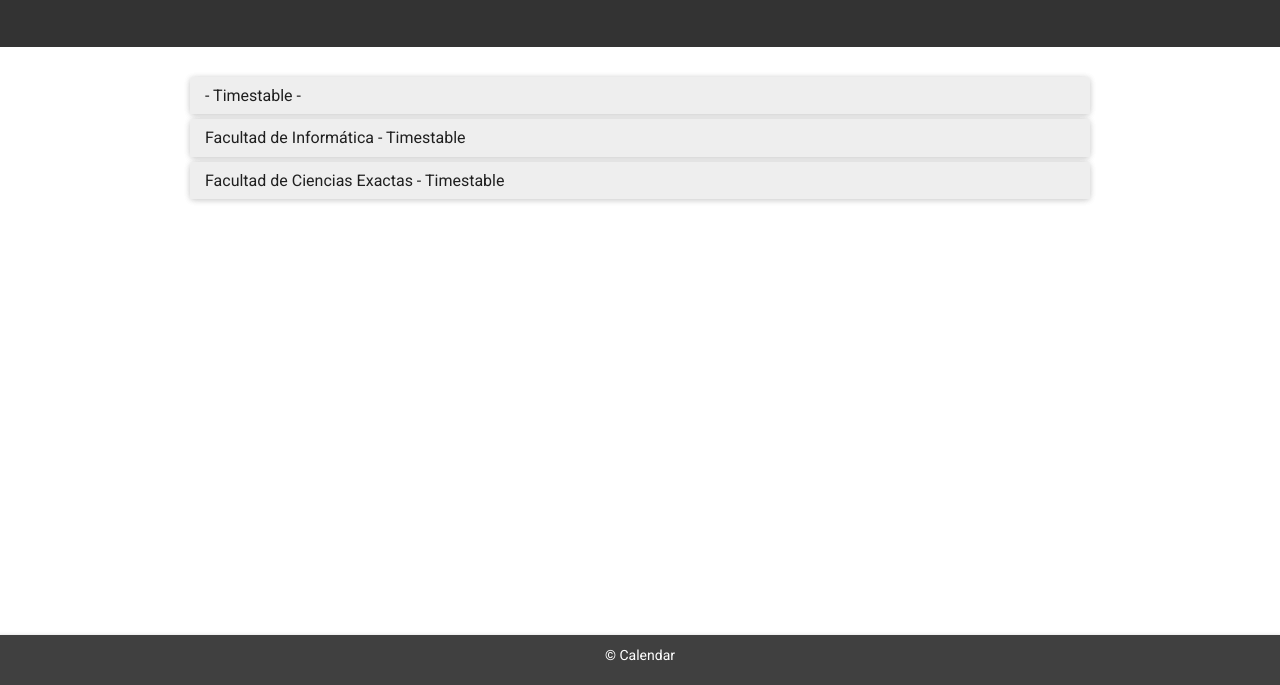
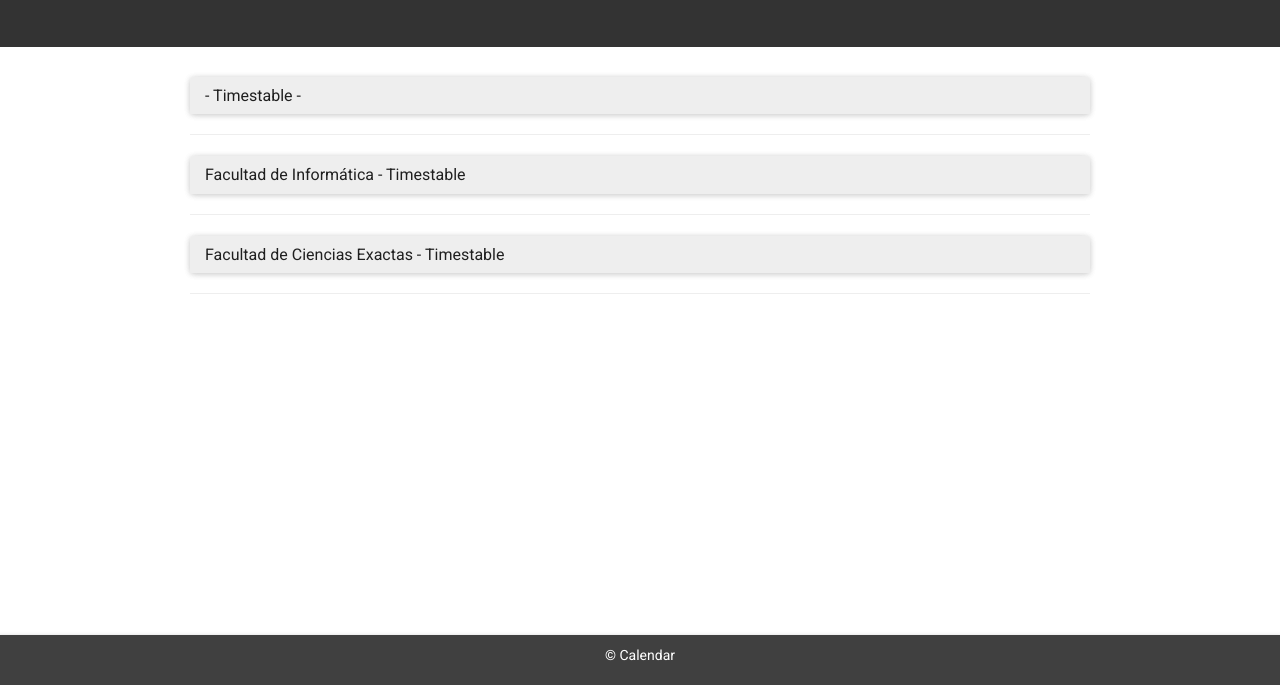
Before and after one commit to ulises-jeremias/russian-salad-app, an Electron app: page templates/calendar.html in a window 1280 px wide. Shown: the part 115-800 px from the top of the page. Drawn offline with Linux system fonts and the light colour scheme; files that its build step writes are made by us from their sources; files whose address does not match are found by name.

Commit message:
some upgrades

```diff
--- a/app.js
+++ b/app.js
@@ -26,7 +26,7 @@ let createWindow = () => {
     icon: path.join(__dirname, 'assets/icons/png/64x64.png')
   })
   // and load the index.html of the app.
-  mainWindow.loadURL(file('templates/githubsearch'))
+  mainWindow.loadURL(file('templates/calendar'))
 
   // Open the DevTools.
   // mainWindow.webContents.openDevTools()
--- a/assets/app/css/styles.css
+++ b/assets/app/css/styles.css
@@ -14,7 +14,6 @@
   -webkit-box-shadow: inset 0 0 6px rgba(0,0,0,.3);
   background-color: #555;
 }
-
 
 * {
 	padding:0;
--- a/templates/calendar.html
+++ b/templates/calendar.html
@@ -46,6 +46,7 @@
             </div>
           </div>
         </div>
+        <hr>
         <div class="panel panel-default">
           <div class="panel-heading">
             <h4 class="panel-title">
@@ -61,6 +62,7 @@
             </div>
           </div>
         </div>
+        <hr>
         <div class="panel panel-default">
           <div class="panel-heading">
             <h4 class="panel-title">
@@ -76,6 +78,7 @@
             </div>
           </div>
         </div>
+        <hr>
       </div>
     </div>
     <script>
```
